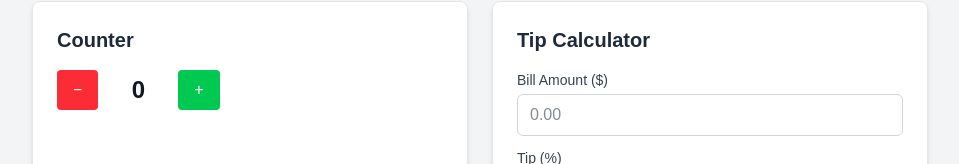
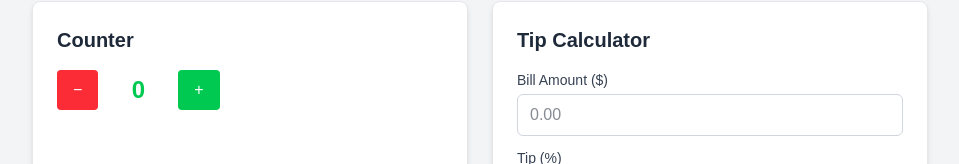
Before and after one commit to ethandessner/phoebe-demo, a Next.js app: page / in a window 1280 px wide. Shown: the part 134-298 px from the top of the page, without its empty margins (160-1119 px from the left). Built offline with nearby package versions, Linux system fonts and the light colour scheme.

Commit message:
I dont think that worked

```diff
--- a/src/app/components/Counter.tsx
+++ b/src/app/components/Counter.tsx
@@ -15,7 +15,7 @@ export default function Counter() {
         >
           −
         </button>
-        <span className="text-2xl font-bold text-gray-900 dark:text-gray-100 min-w-[3rem] text-center">
+        <span className="text-2xl font-bold text-green-500 min-w-[3rem] text-center">
           {count}
         </span>
         <button
```
